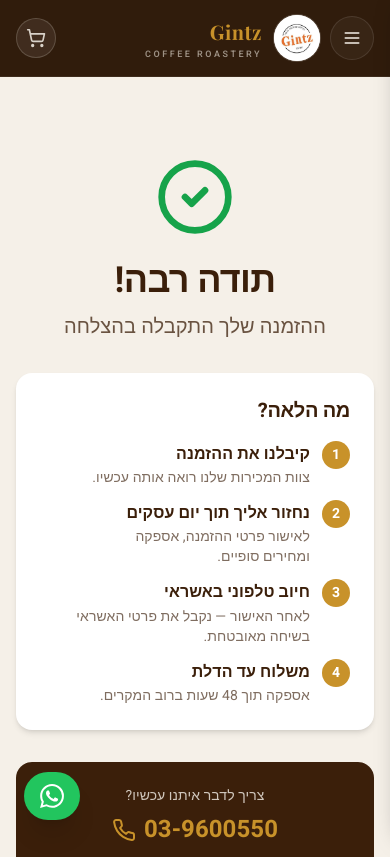
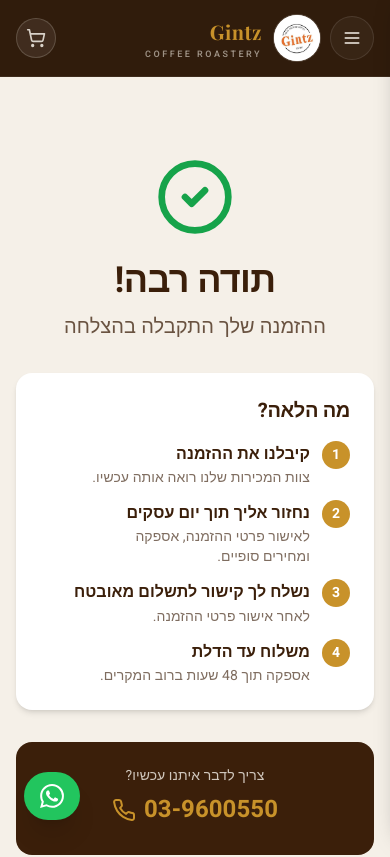
Before and after one commit to ronen12341/gintzcoffee, a Next.js app: page /order/success in a window 390 px wide. Shown: the top 857 px of the page. Built offline with nearby package versions, Linux system fonts and the light colour scheme; a web font is replaced by a local one.

Commit message:
Remove obsolete phone credit-card charging references

```diff
--- a/src/app/api/order/route.ts
+++ b/src/app/api/order/route.ts
@@ -103,7 +103,7 @@ function buildEmailHtml(orderId: string, p: OrderPayload): string {
   const paymentBadge =
     p.paymentMethod === "online"
       ? `<span style="display:inline-block;background:#16a34a;color:#fff;padding:4px 10px;border-radius:12px;font-size:12px;font-weight:bold;">💳 תשלום אונליין — הלקוח מועבר ל-Sumit</span>`
-      : `<span style="display:inline-block;background:#C8922A;color:#fff;padding:4px 10px;border-radius:12px;font-size:12px;font-weight:bold;">📞 חיוב טלפוני — צריך להתקשר ללקוח</span>`;
+      : `<span style="display:inline-block;background:#C8922A;color:#fff;padding:4px 10px;border-radius:12px;font-size:12px;font-weight:bold;">📞 הצעת מחיר — יש ליצור קשר עם הלקוח</span>`;
 
   return `
     <div dir="rtl" style="font-family: Arial, sans-serif; max-width: 700px; margin: 0 auto; background: #F5F0E8; padding: 24px; border-radius: 8px;">
--- a/src/app/order/success/page.tsx
+++ b/src/app/order/success/page.tsx
@@ -99,9 +99,9 @@ export default function OrderSuccessPage({
                   3
                 </span>
                 <div>
-                  <p className="font-semibold text-brown">חיוב טלפוני באשראי</p>
+                  <p className="font-semibold text-brown">נשלח לך קישור לתשלום מאובטח</p>
                   <p className="text-sm text-brown/65">
-                    לאחר האישור — נקבל את פרטי האשראי בשיחה מאובטחת.
+                    לאחר אישור פרטי ההזמנה.
                   </p>
                 </div>
               </li>
```
